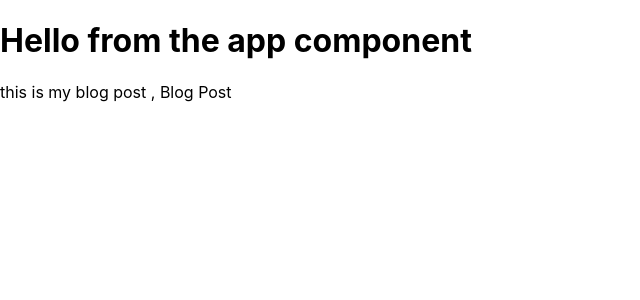
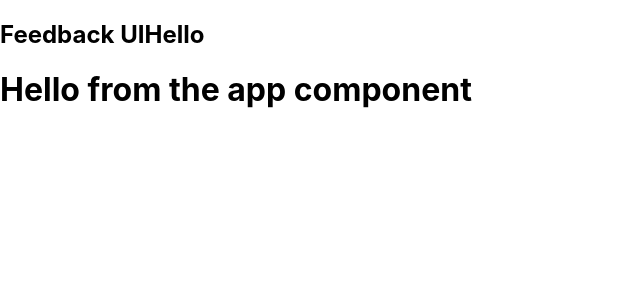
Before and after one commit to TimurMishiev/feedback-app, a React (Create React App) app: page / in a window 1280 px wide. Shown: the top 300 px of the page, without its empty margins (0-640 px from the left). Built offline with nearby package versions, Linux system fonts and the light colour scheme.

Commit message:
create header component

```diff
--- a/src/App.js
+++ b/src/App.js
@@ -1,15 +1,13 @@
-// import "./App.css";
+import Header from "./components/Header";
 
 function App() {
-	const title = "Blog Post";
-	const body = " this is my blog post ";
 	return (
-		<div>
-			<h1>Hello from the app component</h1>
-			<p>
-				{body}, {title}
-			</p>
-		</div>
+		<>
+			<Header text="Hello" />
+			<div>
+				<h1>Hello from the app component</h1>
+			</div>
+		</>
 	);
 }
 
--- /dev/null
+++ b/src/components/Header.js
@@ -0,0 +1,11 @@
+function Header(props) {
+	return (
+		<header>
+			<div className="container">
+				<h2>Feedback UI{props.text}</h2>
+			</div>
+		</header>
+	);
+}
+
+export default Header;
```
